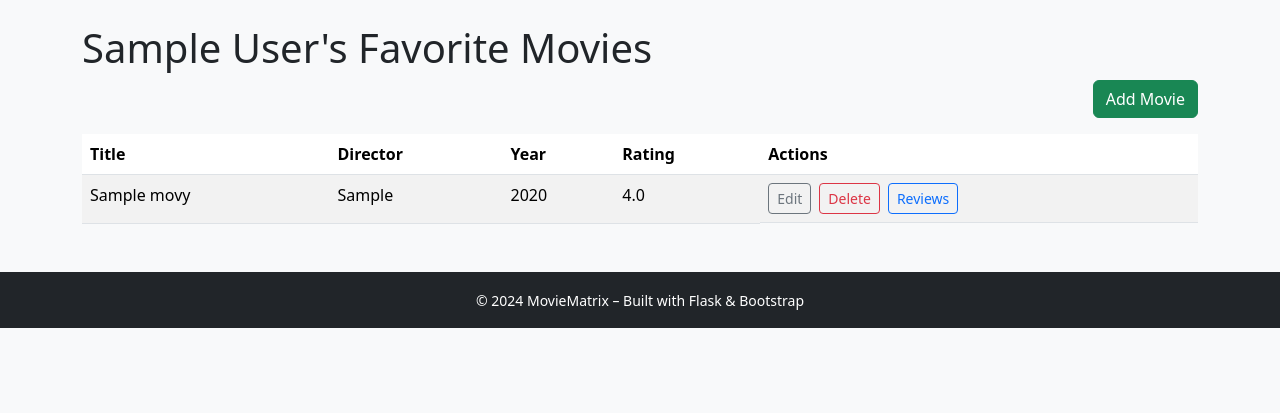
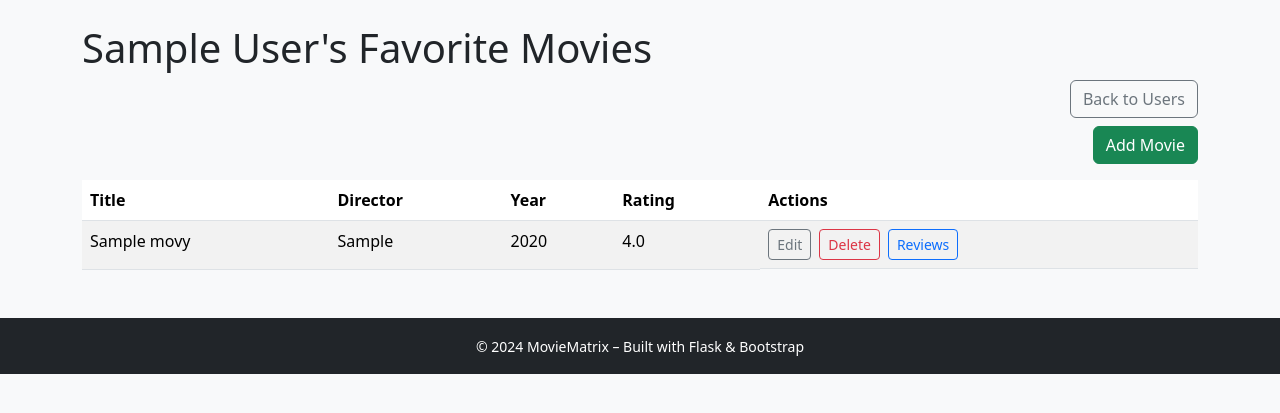
Before and after one commit to Nugamoto/MovieMatrix, a Flask app: page /users/1 in a window 1280 px wide. Shown: the part 56-469 px from the top of the page. Run offline with Flask 3, Linux system fonts and the light colour scheme; tables that the repository leaves empty hold one stand-in row (values such as "Sample post"); some libraries are stand-ins or nearby versions.

Commit message:
style(user-views): align 'Back to Users' and 'Back to Users Movies' buttons with consistent gray styling

```diff
--- a/templates/user_movies.html
+++ b/templates/user_movies.html
@@ -5,6 +5,9 @@
 {% block content %}
 <h1>{{ user.name }}'s Favorite Movies</h1>
 
+<div class="d-flex justify-content-end mb-2">
+    <a href="{{ url_for('list_users') }}" class="btn btn-outline-secondary">Back to Users</a>
+</div>
 <div class="d-flex justify-content-end mb-3">
     <a href="{{ url_for('add_movie', user_id=user.id) }}" class="btn btn-success">Add Movie</a>
 </div>
--- a/templates/user_reviews.html
+++ b/templates/user_reviews.html
@@ -6,7 +6,7 @@
 <h1>Reviews by {{ user.name }}</h1>
 
 <div class="d-flex justify-content-end mb-3">
-    <a href="{{ url_for('list_users') }}" class="btn btn-outline-primary">
+    <a href="{{ url_for('list_users') }}" class="btn btn-outline-secondary">
         Back to Users
     </a>
 </div>
```
